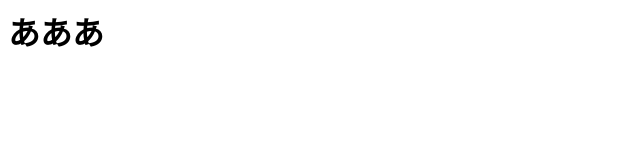
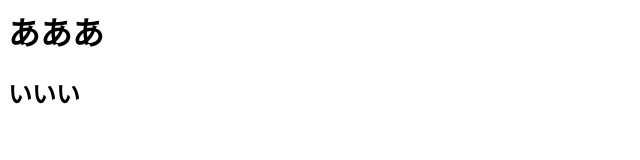
Before and after one commit to kinjoaimi/codebase_git, a plain HTML site: page index.html in a window 1280 px wide. Shown: the full height of the page, 0-640 px from the left. Drawn offline with Linux system fonts and the light colour scheme.

Commit message:
h２の追加

```diff
--- a/index.html
+++ b/index.html
@@ -1 +1,2 @@
 <h1>あああ</h1>
+<h2>いいい</h2>
```
